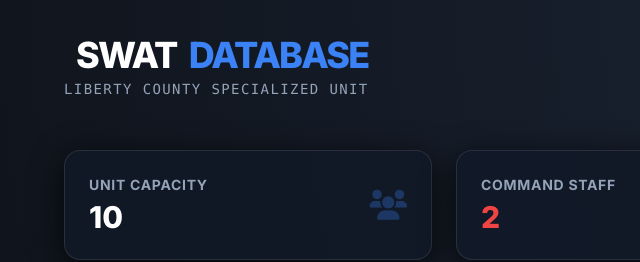
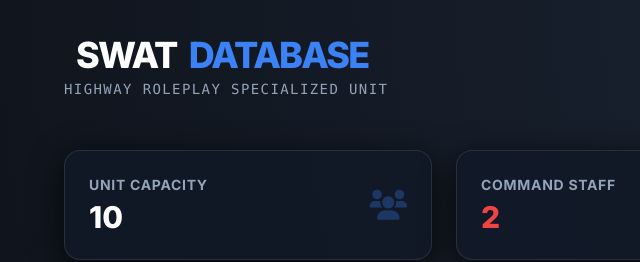
Before and after one commit to Ryanlikeshockey/SWAT, a plain HTML site: page index.html in a window 1280 px wide. Shown: the top 262 px of the page, 0-640 px from the left. Drawn offline with nearby package versions, Linux system fonts and the light colour scheme.

Commit message:
Update index.html

```diff
--- a/index.html
+++ b/index.html
@@ -113,7 +113,7 @@
                     <i class="fa-solid fa-shield-halved text-blue-500"></i>
                     SWAT <span class="text-blue-500">DATABASE</span>
                 </h1>
-                <p class="text-slate-400 font-mono text-sm mt-1 uppercase tracking-widest">Liberty County Specialized Unit</p>
+                <p class="text-slate-400 font-mono text-sm mt-1 uppercase tracking-widest">Highway Roleplay Specialized Unit</p>
             </div>
             <div class="flex gap-4">
                 <div class="glass-panel px-6 py-3 rounded-xl border-l-4 border-blue-500">
```
